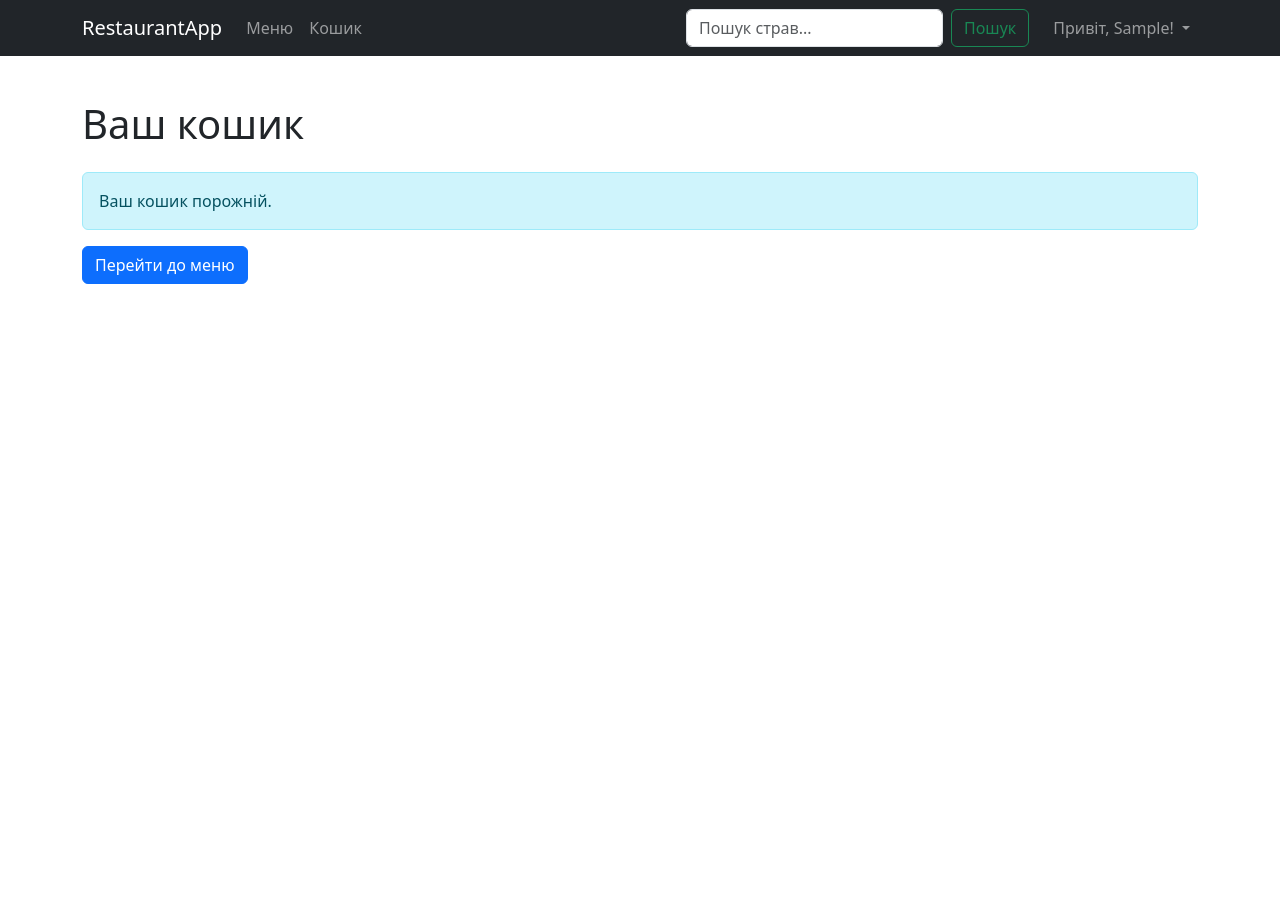
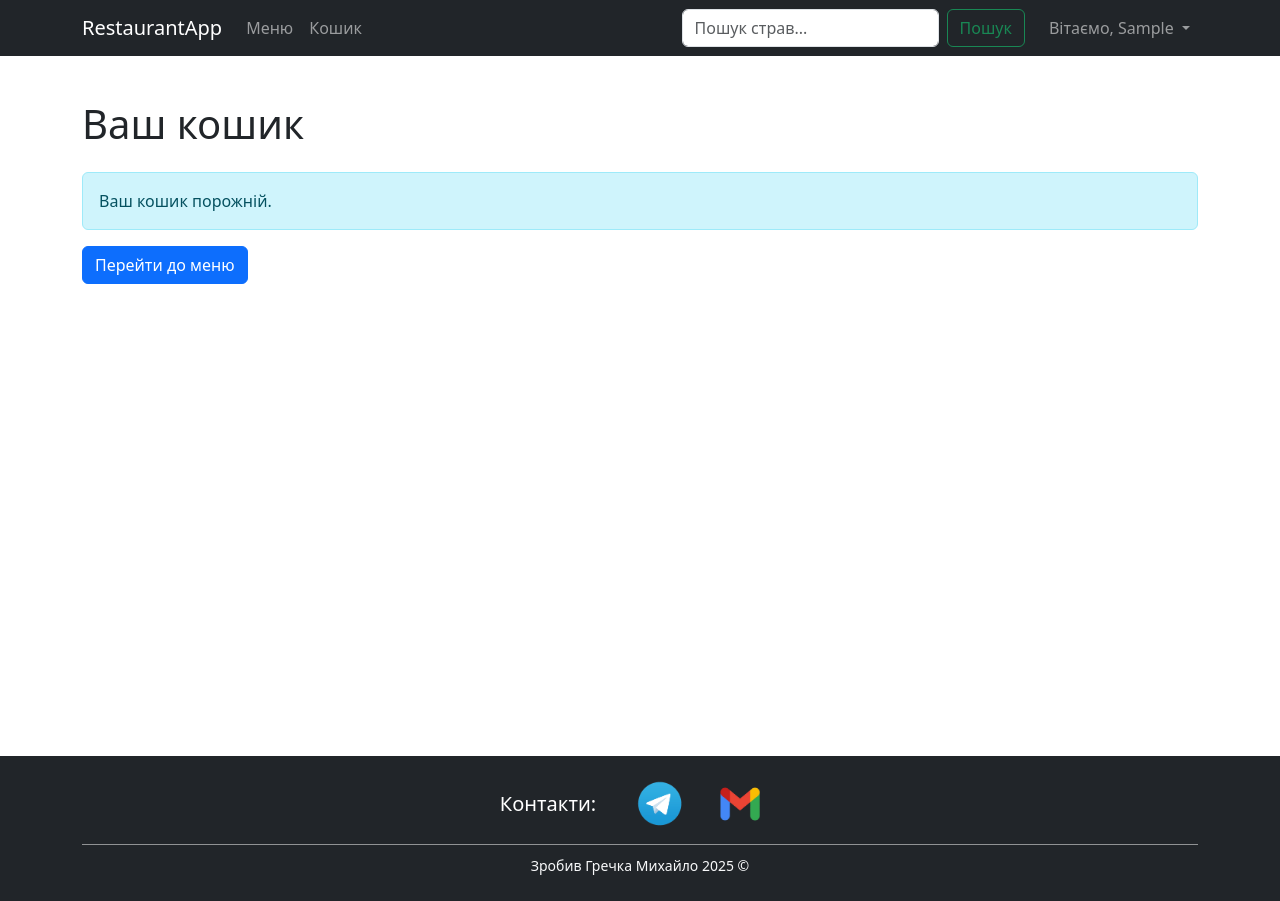
Before and after one commit to GrechkaMykhailo12345/Restaurant_app_django, a Django app: page /cart/ in a window 1280 px wide. Before the commit the page ends 284 px from the top, so only its background shows below. Run offline with Django 5.2, Linux system fonts and the light colour scheme; the visitor is signed in with stand-in values (Sample User, id 1).

Commit message:
Додав нижню шапку з соціальними мережами і з надписом хто зробив цей сайт

```diff
--- a/restaurant_project/settings.py
+++ b/restaurant_project/settings.py
@@ -9,7 +9,7 @@ https://docs.djangoproject.com/en/5.2/topics/settings/
 For the full list of settings and their values, see
 https://docs.djangoproject.com/en/5.2/ref/settings/
 """
-
+import os
 from pathlib import Path
 
 # Build paths inside the project like this: BASE_DIR / 'subdir'.
@@ -124,6 +124,10 @@ STATIC_URL = 'static/'
 MEDIA_URL = '/media/'
 MEDIA_ROOT = BASE_DIR / 'media'
 
+STATICFILES_DIRS = [
+    os.path.join(BASE_DIR, 'restaurant_app', 'static'),
+]
+
 # Default primary key field type
 # https://docs.djangoproject.com/en/5.2/ref/settings/#default-auto-field
 
--- a/templates/restaurant_app/base.html
+++ b/templates/restaurant_app/base.html
@@ -1,3 +1,4 @@
+{% load static %}
 <!DOCTYPE html>
 <html lang="uk">
 
@@ -44,6 +45,11 @@
         .content {
             padding-top: 20px;
             padding-bottom: 20px;
+            min-height: calc(100vh - 100px);
+        }
+
+        .footer {
+            width: 100%;
         }
     </style>
 </head>
@@ -65,7 +71,7 @@
                         <li class="nav-item">
                             <a class="nav-link" href="{% url 'cart_detail' %}">Кошик</a>
                         </li>
-                        </ul>
+                    </ul>
 
                     <form class="d-flex" action="{% url 'dish_search' %}" method="get">
                         <input class="form-control me-2" type="search" name="q" placeholder="Пошук страв..."
@@ -78,7 +84,7 @@
                         <li class="nav-item dropdown">
                             <a class="nav-link dropdown-toggle" href="#" id="navbarDropdown" role="button"
                                 data-bs-toggle="dropdown" aria-expanded="false">
-                                Привіт, {{ user.first_name|default:user.username }}!
+                                Вітаємо, {{ user.first_name|default:user.username }}
                             </a>
                             <ul class="dropdown-menu dropdown-menu-end" aria-labelledby="navbarDropdown">
 
@@ -87,7 +93,6 @@
                                         <i class="bi bi-person-circle me-2"></i>Мій профіль
                                     </a>
                                 </li>
-
                                 <li>
                                     <a class="dropdown-item" href="{% url 'order_history' %}">
                                         <i class="bi bi-clock-history me-2"></i>Мої замовлення
@@ -142,6 +147,29 @@
         {% endblock %}
     </div>
 
+{% load static %}
+<footer class="footer py-4 bg-dark text-white mt-auto">
+        <div class="container text-center">
+
+            <div class="d-flex justify-content-center align-items-center mb-3">
+
+                <span class="me-4 fs-5 text-white">Контакти:</span>
+
+                <a href="https://t.me/MasterMish" class="text-white mx-3" title="Telegram">
+                    <img src="{% static 'logo/Telegram.png' %}" alt="Telegram" style="width: 48px; height: 48px;">
+                </a>
+
+                <a href="mailto:your_email@gmail.com" class="text-white mx-3" title="Gmail">
+                    <img src="{% static 'logo/Gmail.png' %}" alt="Gmail" style="width: 48px; height: 48px;">
+                </a>
+            </div>
+
+            <hr class="bg-light opacity-50 my-2">
+
+            <span class="text-light small">Зробив Гречка Михайло 2025 &copy;</span>
+
+        </div>
+    </footer>
     <script src="https://cdn.jsdelivr.net/npm/bootstrap@5.3.3/dist/js/bootstrap.bundle.min.js"
         integrity="sha384-YvpcrYf0tY3lHB60NNkmXc5s9fDVZLESaAA55NDzOxhy9GkcIdslK1eN7N6jIeHz"
         crossorigin="anonymous"></script>
```
Also changed, not shown: restaurant_app/static/logo/Gmail.png (added), restaurant_app/static/logo/Telegram.png (added).
